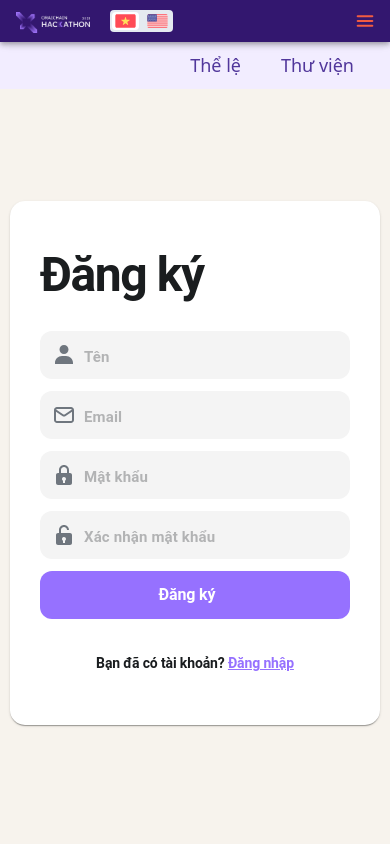
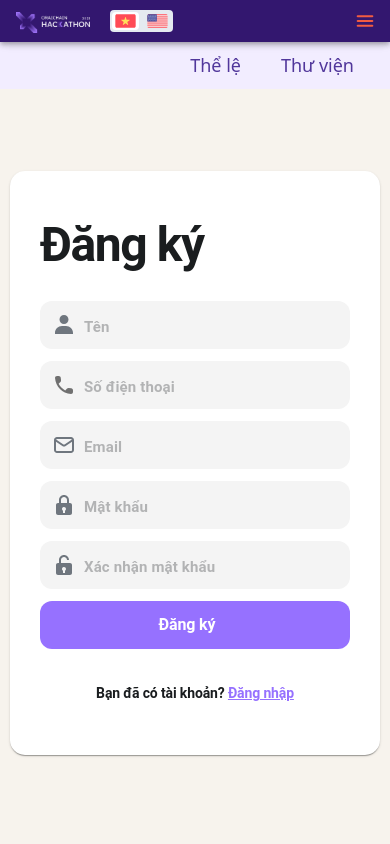
Before and after one commit to kawaii-islands/hackathon-fe, a Next.js app: page /register in a window 390 px wide. Shown: the top 844 px of the page. Built offline with nearby package versions, Linux system fonts and the light colour scheme; a web font is replaced by a local one.

Commit message:
add: phone number

```diff
--- a/components/register/form.js
+++ b/components/register/form.js
@@ -16,6 +16,7 @@ import { useTranslation } from "react-i18next";
 import axios from "axios";
 import { toast } from "react-toastify";
 import { ENDPOINT } from "../../consts";
+import LocalPhoneRoundedIcon from "@mui/icons-material/LocalPhoneRounded";
 
 const cx = cn.bind(styles);
 
@@ -24,6 +25,7 @@ const schema = yup
   .shape({
     name: yup.string().required("register.error.name.required"),
     // country: yup.string().required("register.error.country.required"),
+    phoneNumber: yup.string().required("register.error.phone.required"),
     email: yup
       .string()
       .email("register.error.email.invalid")
@@ -129,18 +131,19 @@ export default function Form({ setStep }) {
         {errors.name && firstError === "name" && (
           <div className={cx("error")}>{t(errors.name.message)}</div>
         )}
-        {/* <OutlinedInput
+        <OutlinedInput
           className={cx("input")}
           startAdornment={
             <InputAdornment position="start">
-              <img src="/icons/country.svg" />
+              {/* <img src="/icons/country.svg" /> */}
+              <LocalPhoneRoundedIcon />
             </InputAdornment>
           }
-          placeholder={t("register.country")}
-          {...register("country")}
-        /> */}
-        {errors.country && firstError === "country" && (
-          <div className={cx("error")}>{t(errors.country.message)}</div>
+          placeholder={t("register.phone")}
+          {...register("phoneNumber")}
+        />
+        {errors.phoneNumber && firstError === "phoneNumber" && (
+          <div className={cx("error")}>{t(errors.phoneNumber.message)}</div>
         )}
         <OutlinedInput
           className={cx("input")}
--- a/locales/en/apply.js
+++ b/locales/en/apply.js
@@ -2,6 +2,7 @@ export default {
   "apply.info": "general information",
   "apply.team.members": "team members",
   "apply.teamName": "Team name",
+  "apply.teamPhonenumber": "Team leader's phone number",
   "apply.teamEmail": "Team email",
   "apply.noOfMembers": "No. of members",
   "apply.country": "Country",
@@ -27,4 +28,5 @@ export default {
   "apply.error.name.required": "Name is required",
   "apply.error.position.required": "Position is required",
   "apply.error.username.required": "Discord username is required",
+  "apply.error.phone.required": "Phone number is required",
 };
--- a/locales/en/register.js
+++ b/locales/en/register.js
@@ -3,6 +3,7 @@ export default {
   "register.name": "Name",
   "register.email": "Email",
   "register.country": "Country",
+  "register.phone": "Phone number",
   "register.password": "Password",
   "register.confirm": "Confirm password",
   "register.already": "Already have an account?",
@@ -23,4 +24,6 @@ export default {
   "register.error.confirm-password.match": "Password must match",
   "register.error.name.required": "Name is required",
   "register.error.country.required": "Country is required",
+  "register.error.phone.required": "Phone number is required",
+  "register.error.phone.validate": "Invalid phone number",
 };
--- a/locales/vi/apply.js
+++ b/locales/vi/apply.js
@@ -2,6 +2,7 @@ export default {
   "apply.info": "Thông tin chung",
   "apply.team.members": "thành viên",
   "apply.teamName": "Tên nhóm",
+  "apply.teamPhonenumber": "Số điện thoại của trưởng nhóm",
   "apply.teamEmail": "Email của nhóm ",
   "apply.noOfMembers": "Số lượng thành viên",
   "apply.country": "Quốc gia",
@@ -27,4 +28,5 @@ export default {
   "apply.error.name.required": "Hãy nhập tên",
   "apply.error.position.required": "Hãy nhập vị trí",
   "apply.error.username.required": "Hãy nhập discord username",
+  "apply.error.phone.required": "Hãy nhập số điện thoại",
 };
--- a/locales/vi/register.js
+++ b/locales/vi/register.js
@@ -3,6 +3,7 @@ export default {
   "register.name": "Tên",
   "register.email": "Email",
   "register.country": "Quốc gia",
+  "register.phone": "Số điện thoại",
   "register.password": "Mật khẩu",
   "register.confirm": "Xác nhận mật khẩu",
   "register.already": "Bạn đã có tài khoản?",
@@ -23,4 +24,6 @@ export default {
   "register.error.confirm-password.match": "Mật khẩu không khớp",
   "register.error.name.required": "Hãy nhập tên",
   "register.error.country.required": "Hãy nhập quốc gia",
+  "register.error.phone.required": "Hãy nhập số điện thoại",
+  "register.error.phone.validate": "Số điện thoại không hợp lệ",
 };
```
Also changed, not shown: pages/apply.js (+8 -0 lines).
